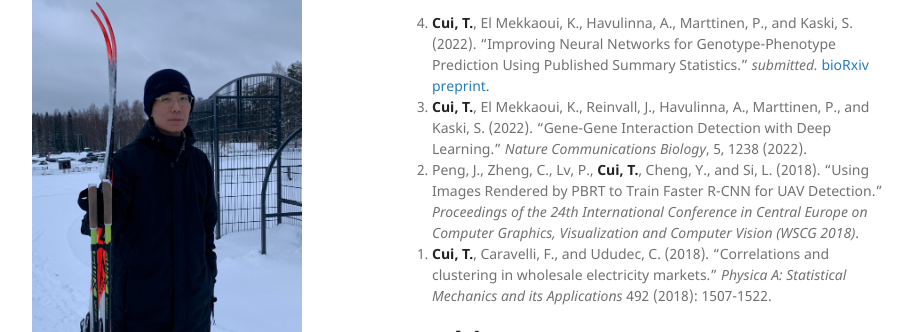
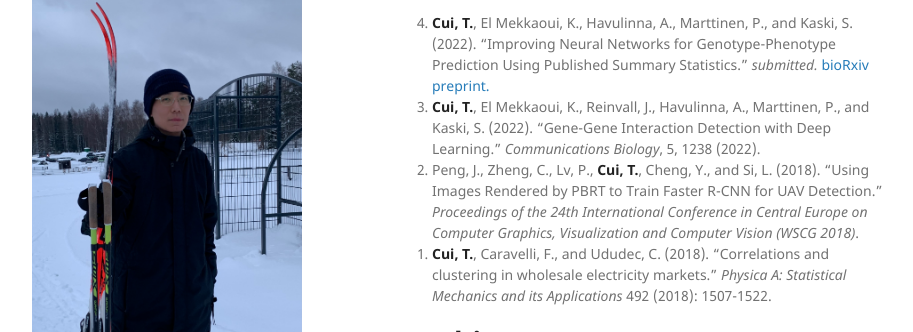
Before and after one commit to tycui/tycui.github.io, a Jekyll site: the page built from index.md, in a window 1280 px wide and 900 px high, scrolled down 711 px. Shown: the part 129-461 px from the top of the window, without its empty margins (178-1091 px from the left). Built offline with Jekyll 4.4.1, drawn with Linux system fonts in a browser that asks for light colours; our own code applies the rules of GitHub Pages for plain Markdown files.

Commit message:
Update index.md

```diff
--- a/index.md
+++ b/index.md
@@ -19,7 +19,7 @@
 
 ## Applications:
 0. **Cui, T.**, El Mekkaoui, K., Havulinna, A., Marttinen, P., and Kaski, S. (2022). "Improving Neural Networks for Genotype-Phenotype Prediction Using Published Summary Statistics." _submitted._ [bioRxiv preprint.](https://www.biorxiv.org/content/10.1101/2021.11.09.467937v1)
-0. **Cui, T.**, El Mekkaoui, K., Reinvall, J., Havulinna, A., Marttinen, P., and Kaski, S. (2022). "Gene-Gene Interaction Detection with Deep Learning." _Nature Communications Biology_, 5, 1238 (2022).
+0. **Cui, T.**, El Mekkaoui, K., Reinvall, J., Havulinna, A., Marttinen, P., and Kaski, S. (2022). "Gene-Gene Interaction Detection with Deep Learning." _Communications Biology_, 5, 1238 (2022).
 0. Peng, J., Zheng, C., Lv, P., **Cui, T.**, Cheng, Y., and Si, L. (2018). "Using Images Rendered by PBRT to Train Faster R-CNN for UAV Detection." _Proceedings of the 24th International Conference in Central Europe on Computer Graphics, Visualization and Computer Vision (WSCG 2018)_.
 0. **Cui, T.**, Caravelli, F., and Ududec, C. (2018). "Correlations and clustering in wholesale electricity markets." _Physica A: Statistical Mechanics and its Applications_ 492 (2018): 1507-1522.
 {: reversed="reversed"}
```
